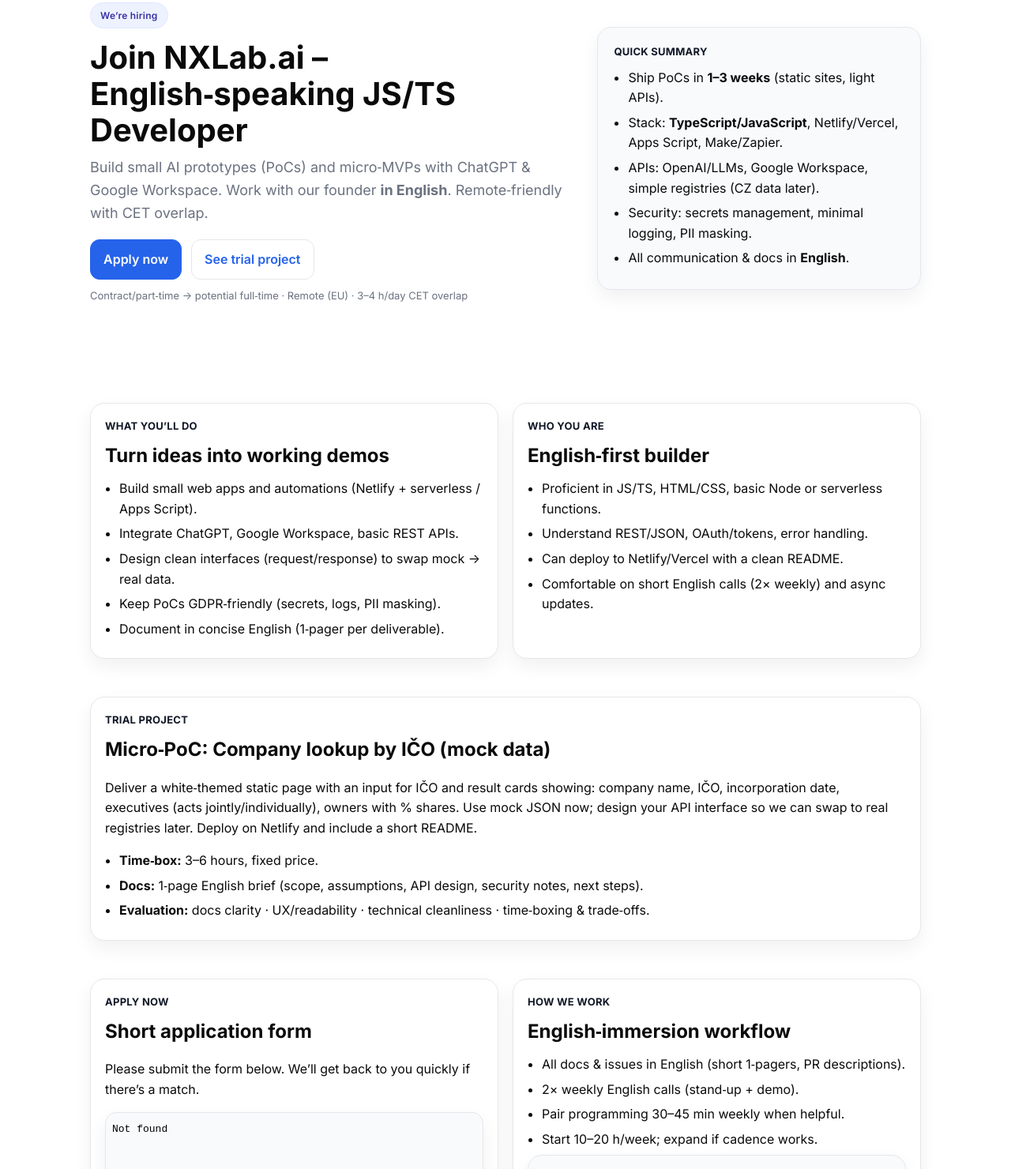
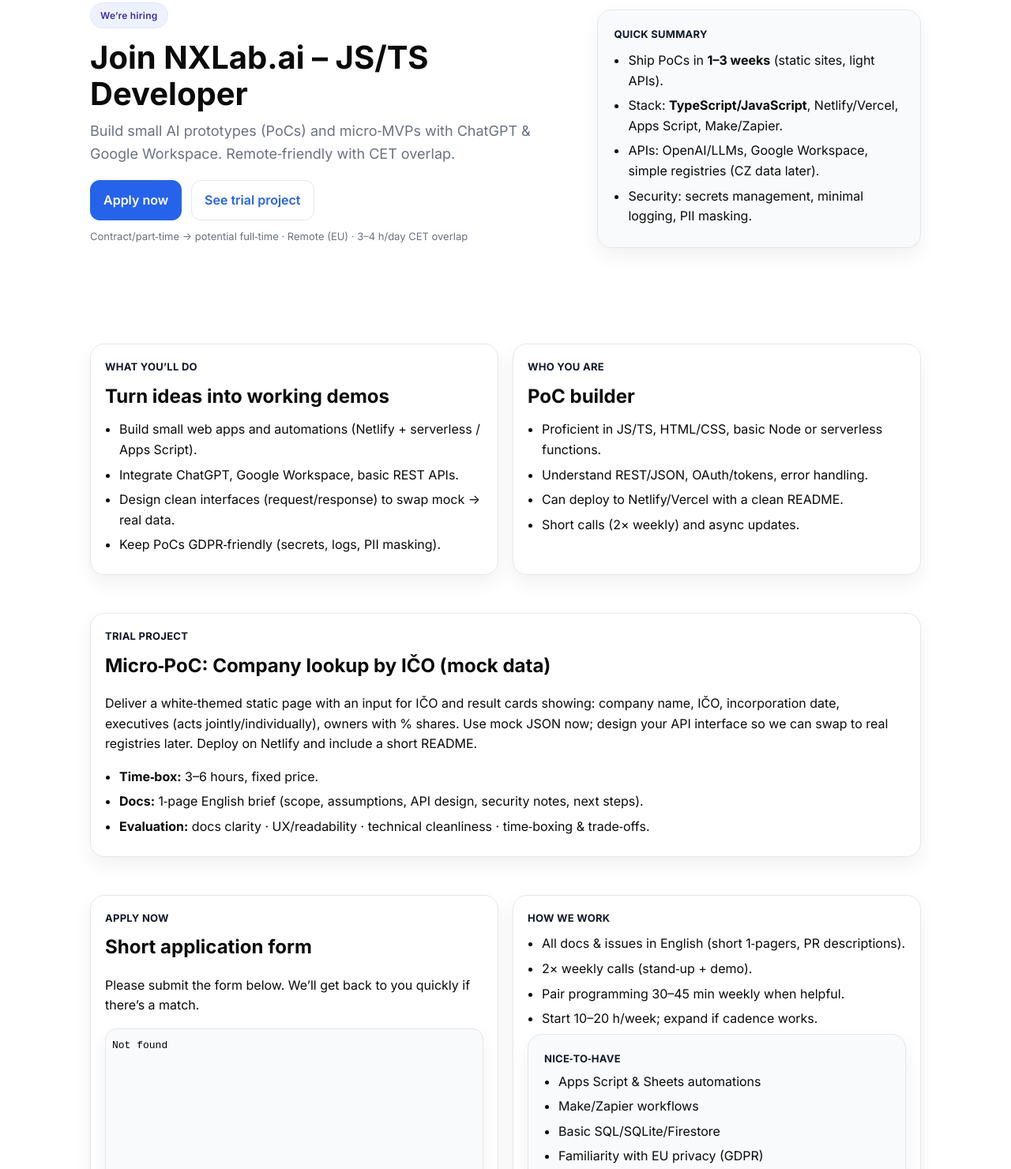
Before and after one commit to jankastura-commits/nxlab, a plain HTML site: page careers/index.html in a window 1280 px wide. Shown: the part 61-1541 px from the top of the page at 79% size. Drawn offline with Linux system fonts and the light colour scheme.

Commit message:
Update index.html

```diff
--- a/careers/index.html
+++ b/careers/index.html
@@ -3,10 +3,10 @@
 <head>
   <meta charset="utf-8">
   <meta name="viewport" content="width=device-width, initial-scale=1">
-  <title>Join NXLab.ai – English‑speaking Developer</title>
-  <meta name="description" content="NXLab.ai is hiring an English-speaking JS/TS developer to build fast AI PoCs and MVPs. Work in English with our founder. Remote with CET overlap.">
-  <meta property="og:title" content="Join NXLab.ai – English‑speaking Developer">
-  <meta property="og:description" content="Build fast AI PoCs/MVPs with ChatGPT & Google Workspace. English-first collaboration.">
+  <title>Join NXLab.ai – Developer</title>
+  <meta name="description" content="NXLab.ai is hiring JS/TS developer to build fast AI PoCs and MVPs. Remote with CET overlap.">
+  <meta property="og:title" content="Join NXLab.ai – Developer">
+  <meta property="og:description" content="Build fast AI PoCs/MVPs with ChatGPT & Google Workspace.">
   <meta property="og:type" content="website">
   <meta property="og:url" content="https://nxlab.ai/careers">
   <meta name="theme-color" content="#0a0a0a">
@@ -63,8 +63,8 @@
     <div class="hero">
       <div>
         <span class="badge">We’re hiring</span>
-        <h1>Join NXLab.ai – English‑speaking JS/TS Developer</h1>
-        <p class="lead">Build small AI prototypes (PoCs) and micro‑MVPs with ChatGPT & Google Workspace. Work with our founder <strong>in English</strong>. Remote‑friendly with CET overlap.</p>
+        <h1>Join NXLab.ai – JS/TS Developer</h1>
+        <p class="lead">Build small AI prototypes (PoCs) and micro‑MVPs with ChatGPT & Google Workspace. Remote‑friendly with CET overlap.</p>
         <div class="cta-wrap">
           <a class="btn btn-primary" href="#apply">Apply now</a>
           <a class="btn btn-ghost" href="#trial">See trial project</a>
@@ -78,7 +78,6 @@
           <li>Stack: <strong>TypeScript/JavaScript</strong>, Netlify/Vercel, Apps Script, Make/Zapier.</li>
           <li>APIs: OpenAI/LLMs, Google Workspace, simple registries (CZ data later).</li>
           <li>Security: secrets management, minimal logging, PII masking.</li>
-          <li>All communication & docs in <strong>English</strong>.</li>
         </ul>
       </div>
     </div>
@@ -94,17 +93,16 @@
           <li>Integrate ChatGPT, Google Workspace, basic REST APIs.</li>
           <li>Design clean interfaces (request/response) to swap mock → real data.</li>
           <li>Keep PoCs GDPR‑friendly (secrets, logs, PII masking).</li>
-          <li>Document in concise English (1‑pager per deliverable).</li>
         </ul>
       </div>
       <div class="panel">
         <div class="kicker">Who you are</div>
-        <h2>English‑first builder</h2>
+        <h2>PoC builder</h2>
         <ul>
           <li>Proficient in JS/TS, HTML/CSS, basic Node or serverless functions.</li>
           <li>Understand REST/JSON, OAuth/tokens, error handling.</li>
           <li>Can deploy to Netlify/Vercel with a clean README.</li>
-          <li>Comfortable on short English calls (2× weekly) and async updates.</li>
+          <li>Short calls (2× weekly) and async updates.</li>
         </ul>
       </div>
     </section>
@@ -142,10 +140,9 @@
       </div>
       <div class="panel">
         <div class="kicker">How we work</div>
-        <h2>English‑immersion workflow</h2>
         <ul>
           <li>All docs & issues in English (short 1‑pagers, PR descriptions).</li>
-          <li>2× weekly English calls (stand‑up + demo).</li>
+          <li>2× weekly calls (stand‑up + demo).</li>
           <li>Pair programming 30–45 min weekly when helpful.</li>
           <li>Start 10–20 h/week; expand if cadence works.</li>
         </ul>
```
